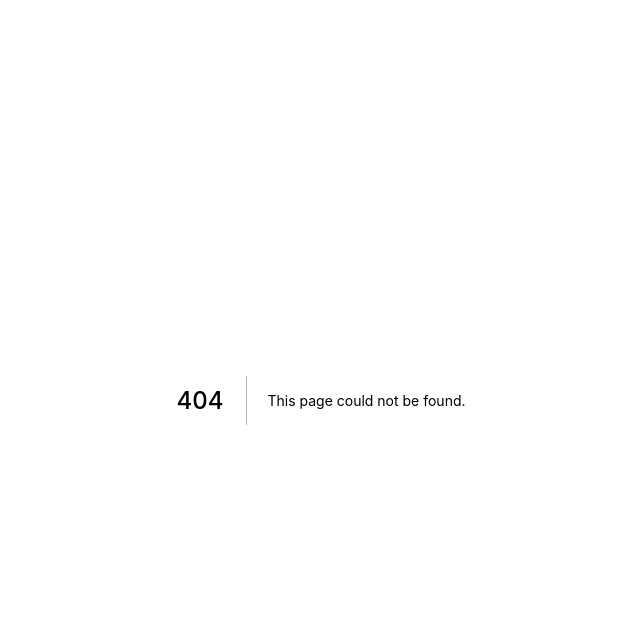
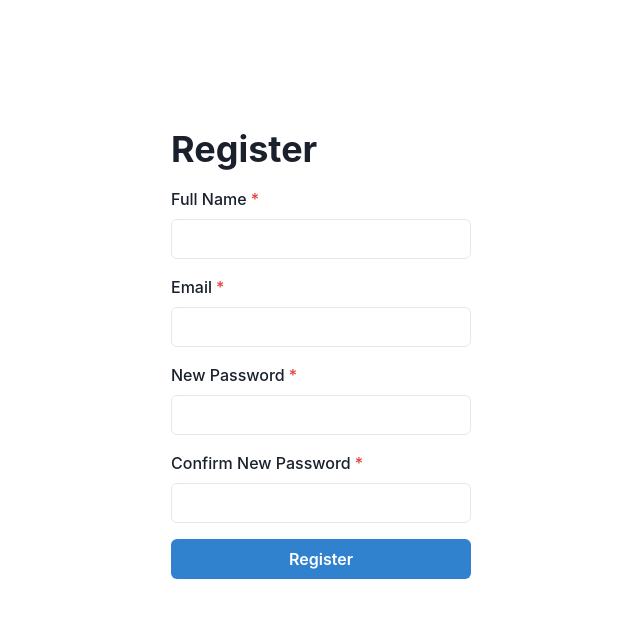
Before and after one commit to PotatoCider/door-entry-iots, a Next.js app in the folder smart-door-lock-app/: page /register in a window 1280 px wide. Before the commit this address had no page. Shown: the top 618 px of the page, without its empty margins (319-959 px from the left). Built offline with nearby package versions, Linux system fonts and the light colour scheme.

Commit message:
add register page

```diff
--- /dev/null
+++ b/smart-door-lock-app/pages/register.tsx
@@ -0,0 +1,46 @@
+import { Button } from "@chakra-ui/button";
+import { FormControl, FormLabel } from "@chakra-ui/form-control";
+import { Input } from "@chakra-ui/input";
+import { Flex, Heading } from "@chakra-ui/layout";
+import { NextPage } from "next";
+import Head from "next/head";
+
+
+const Register: NextPage = () => {
+  return (
+    <div>
+      <Head>
+        <title>Register</title>
+        <meta name="description" content="Enter your login details" />
+        <link rel="icon" href="/favicon.ico" />
+      </Head>
+
+      <Flex justify={'center'}>
+        <Flex direction={'column'} minWidth={300}>
+          <Heading mt={128}>Register</Heading>
+          <FormControl mt={4} isRequired>
+            <FormLabel>Full Name</FormLabel>
+            <Input type='text' />
+          </FormControl>
+          <FormControl mt={4} isRequired>
+            <FormLabel>Email</FormLabel>
+            <Input type='email' />
+          </FormControl>
+          <FormControl mt={4} isRequired>
+            <FormLabel>New Password</FormLabel>
+            <Input type='password' />
+          </FormControl>
+          <FormControl mt={4} isRequired>
+            <FormLabel>Confirm New Password</FormLabel>
+            <Input type='password' />
+          </FormControl>
+          <Button mt={4} paddingX={8} colorScheme='blue'>Register</Button>
+        </Flex>
+      </Flex>
+    </div>
+
+
+  )
+}
+
+export default Register
```
Also changed, not shown: smart-door-lock-app/pages/index.tsx (+18 -27 lines).
